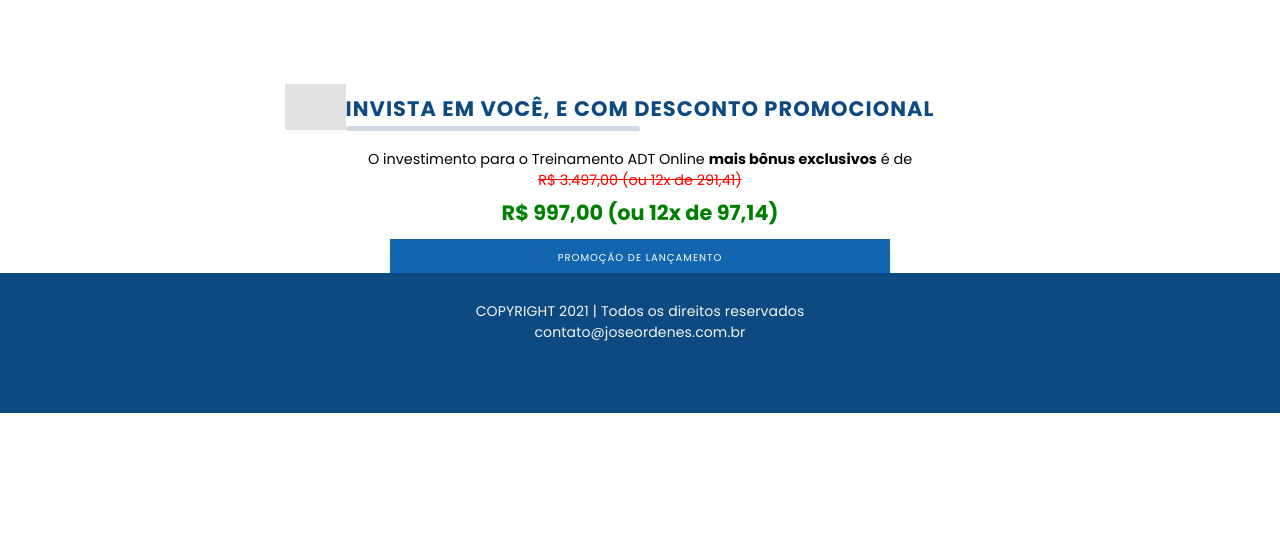
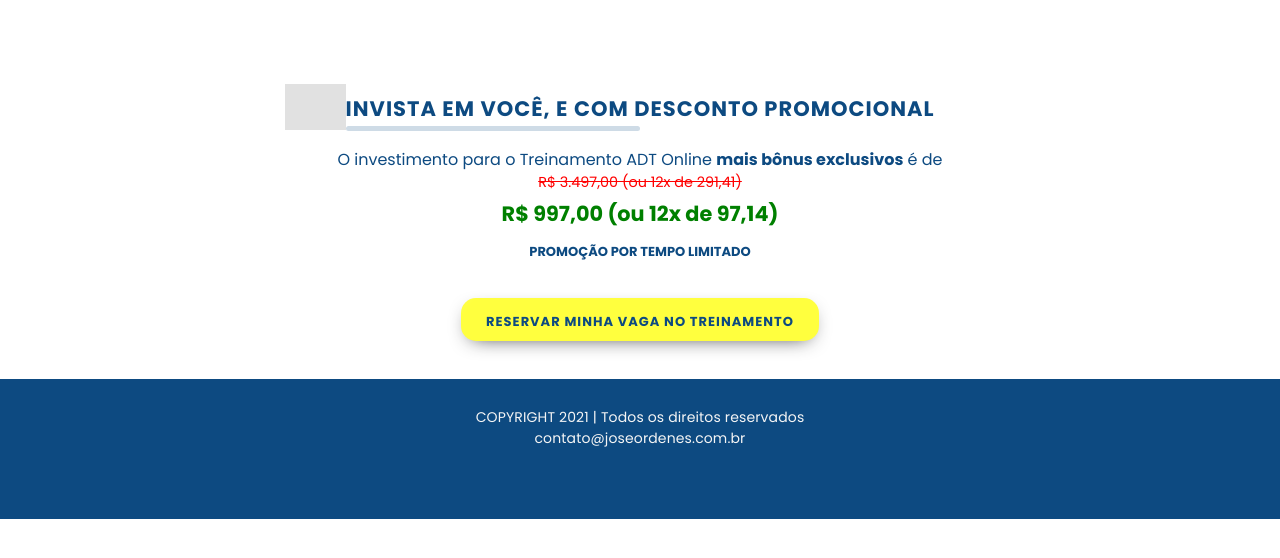
Before and after one commit to Startap/newtimes-joseordenes, a PHP site: template views/website/partials_mentoria/_investiment_budget.php in a window 1280 px wide. Shown: the top 558 px of the page. Run offline with PHP 8.4, Linux system fonts and the light colour scheme; the template is opened without the code that fills it, so the values that code supplies are empty; grey boxes are pictures that could not be loaded.

Commit message:
⚙️ Finish changes on video and promotion

```diff
--- a/assets/mentoria.css
+++ b/assets/mentoria.css
@@ -28,11 +28,11 @@ a {
   color: #0d4a81;
   overflow-x: hidden;
   position: relative;
-  box-shadow: 0 6px 40px -20px #222222;
+  box-shadow: 0 6px 20px -10px #222222 !important;
   transition: all 0.4s ease-in-out;
 }
 .button-sales-callout:hover {
-  box-shadow: 0 10px 50px -10px #222222;
+  box-shadow: 0 10px 50px -10px #222222 !important;
 }
 .button-sales-callout:hover:after {
   left: 100%;
@@ -559,10 +559,10 @@ a {
   display: block;
   text-align: center;
   font-family: "Poppins";
-  font-size: 0.9rem;
   position: relative;
   box-sizing: border-box;
   padding: 0 25px;
+  color: #0d4a81;
 }
 
 #investiment-container .price-inactive {
@@ -580,16 +580,27 @@ a {
 }
 
 #investiment-container .launch-promotion {
-  background: #1265af;
-  color: white;
+  background: #ffff3e;
+  color: #0d4a81;
   letter-spacing: 1px;
   padding: 10px 0;
-  box-shadow: 0 10px 15px -9px #222;
   font-family: "Poppins";
   font-variant: all-small-caps;
-  font-size: 0.9rem;
+  font-size: 1.2rem;
+  font-weight: bold;
   max-width: 500px;
-  margin: auto;
+  margin: 2em auto;
+}
+
+#investiment-container .promotion-time-limited {
+  display: block;
+  text-align: center;
+  font-size: 1.2rem;
+  margin: 0em 0 2em 0;
+  font-variant: all-small-caps;
+  font-family: "Poppins";
+  font-weight: bold;
+  color: #0d4a81;
 }
 
 #disclaimer-container {
@@ -683,9 +694,12 @@ a {
   color: #0d4a81;
   font-variant: all-small-caps;
 }
+#callout-banner a {
+  margin: auto;
+}
 
 .iframe-container-width {
-  max-width: 1000px;
+  max-width: 1200px;
   margin: 2em auto;
   display: grid;
   grid-template: repeat(2, 1fr)/repeat(2, 1fr);
--- a/assets/sass/mentoria.scss
+++ b/assets/sass/mentoria.scss
@@ -36,11 +36,11 @@ a {
     color: $colorPrimary;
     overflow-x: hidden;
     position: relative;
-    box-shadow: 0 6px 40px -20px #222222;
+    box-shadow: 0 6px 20px -10px #222222 !important;
     transition: all 0.4s ease-in-out;
 
     &:hover {
-        box-shadow: 0 10px 50px -10px #222222;
+        box-shadow: 0 10px 50px -10px #222222 !important;
 
         &:after {
             left: 100%;
@@ -630,10 +630,10 @@ a {
     display: block;
     text-align: center;
     font-family: $fontPrimary;
-    font-size: 0.9rem;
     position: relative;
     box-sizing: border-box;
     padding: 0 25px;
+    color: $colorPrimary;
 }
 
 #investiment-container .price-inactive {
@@ -651,16 +651,27 @@ a {
 }
 
 #investiment-container .launch-promotion {
-    background: lighten(#0d4a81, 10%);
-    color: white;
+    background: #ffff3e;
+    color: $colorPrimary;
     letter-spacing: 1px;
     padding: 10px 0;
-    box-shadow: 0 10px 15px -9px #222;
     font-family: $fontPrimary;
     font-variant: all-small-caps;
-    font-size: 0.9rem;
+    font-size: 1.2rem;
+    font-weight: bold;
     max-width: 500px;
-    margin: auto;
+    margin: 2em auto;
+}
+
+#investiment-container .promotion-time-limited {
+    display: block;
+    text-align: center;
+    font-size: 1.2rem;
+    margin: 0em 0 2em 0;
+    font-variant: all-small-caps;
+    font-family: $fontPrimary;
+    font-weight: bold;
+    color: $colorPrimary;
 }
 
 #disclaimer-container {
@@ -763,10 +774,14 @@ a {
         color: $colorPrimary;
         font-variant: all-small-caps;
     }
+
+    a {
+        margin: auto;
+    }
 }
 
 .iframe-container-width {
-    max-width: 1000px;
+    max-width: 1200px;
     margin: 2em auto;
     display: grid;
     grid-template: repeat(2, 1fr) / repeat(2, 1fr);
--- a/views/website/partials_mentoria/_investiment_budget.php
+++ b/views/website/partials_mentoria/_investiment_budget.php
@@ -6,6 +6,8 @@
     <span class="price-inactive">R$ 3.497,00 (ou 12x de 291,41)</span>
     <span class="price-active">R$ 997,00 (ou 12x de 97,14)</span>
 
-    <p class="launch-promotion"><span>Promoção de lançamento</span></p>
+    <p class="promotion-time-limited">PROMOÇÃO POR TEMPO LIMITADO</p>
+
+    <p class="launch-promotion button-sales-callout"><span>RESERVAR MINHA VAGA NO TREINAMENTO</span></p>
 </section>
 <!-- @@ Investiment :: End -->
```
